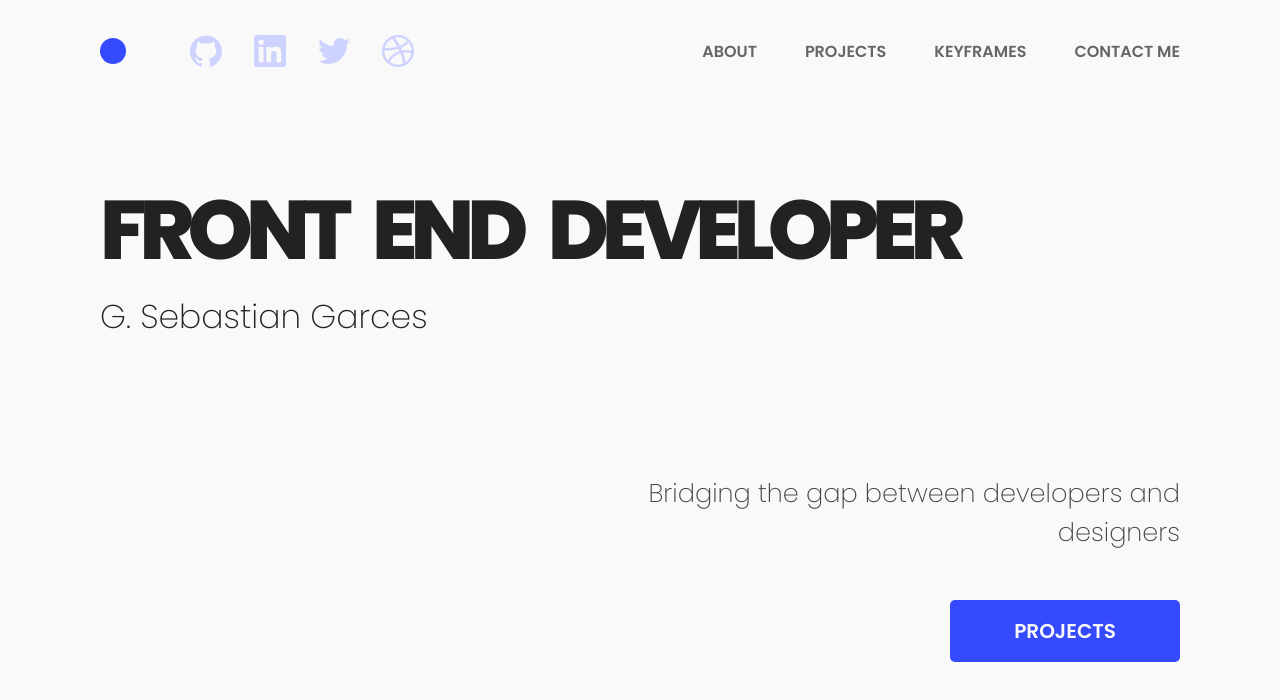
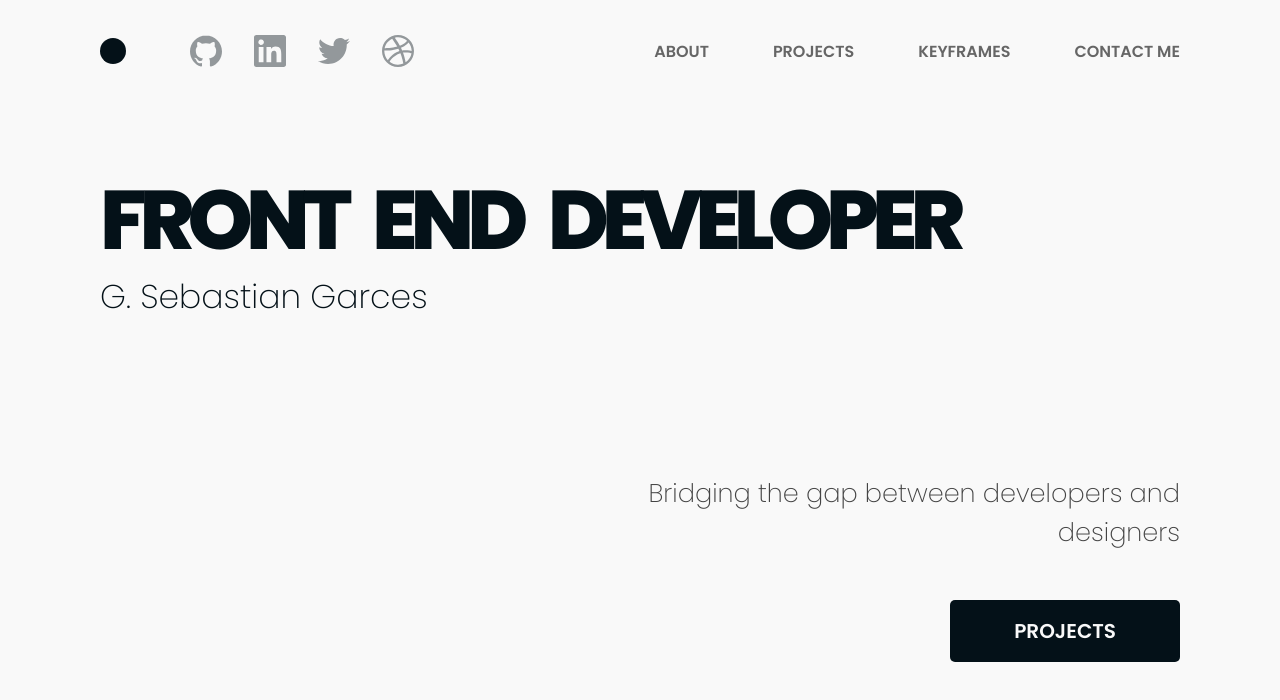
Before and after one commit to SebastianGarces/gsgarces, a Next.js app: page / in a window 1280 px wide. Shown: the top 700 px of the page. Built offline with nearby package versions, Linux system fonts and the light colour scheme.

Commit message:
changed primary colors

```diff
--- a/src/components/common/TopNav.jsx
+++ b/src/components/common/TopNav.jsx
@@ -114,17 +114,17 @@ const Socials = styled.div`
 `
 
 const Links = styled.div`
-	display: flex;
+	display: none;
 	align-items: center;
 	margin-left: auto;
 
 	a {
-		margin-left: 3rem;
+		margin-left: 4rem;
 		text-transform: uppercase;
 	}
 
-	@media (max-width: 1200px) {
-		display: none;
+	@media (min-width: 1200px) {
+		display: flex;
 	}
 `
 
@@ -138,7 +138,7 @@ const MenuIconWrapper = styled.div`
 	margin-left: auto;
 	cursor: pointer;
 
-	@media (min-width: 1201px) {
+	@media (min-width: 1200px) {
 		display: none;
 	}
 `
--- a/src/components/icons/Dribbble.jsx
+++ b/src/components/icons/Dribbble.jsx
@@ -8,7 +8,7 @@ export const Dribbble = () => (
 	>
 		<path
 			d="M16 32C7.183 32 0 24.817 0 16C0 7.183 7.183 0 16 0C24.817 0 32 7.183 32 16C32 24.817 24.817 32 16 32ZM29.495 18.188C29.027 18.041 25.266 16.917 20.979 17.604C22.766 22.516 23.495 26.516 23.636 27.349C25.1863 26.3029 26.5059 24.9504 27.5136 23.3749C28.5212 21.7993 29.1956 20.0341 29.495 18.188ZM21.339 28.599C21.136 27.402 20.339 23.224 18.422 18.24L18.334 18.265C10.615 20.953 7.855 26.302 7.615 26.802C10.0075 28.6766 12.9606 29.6927 16 29.687C17.891 29.687 19.693 29.302 21.333 28.603L21.339 28.599ZM5.849 25.161C6.156 24.625 9.906 18.421 16.958 16.14C17.135 16.079 17.317 16.027 17.494 15.979C17.1472 15.1959 16.7774 14.4233 16.385 13.662C9.562 15.698 2.942 15.615 2.344 15.599L2.339 16.016C2.339 19.527 3.667 22.735 5.85 25.156L5.849 25.161ZM2.62 13.219C3.235 13.23 8.864 13.255 15.255 11.558C13.7083 8.83381 12.0169 6.19437 10.188 3.651C8.27459 4.55355 6.59585 5.88639 5.28298 7.54534C3.97012 9.20429 3.05871 11.1444 2.62 13.214V13.219ZM12.803 2.735C13.178 3.246 15.662 6.62 17.896 10.735C22.755 8.918 24.817 6.151 25.063 5.803C22.5696 3.57694 19.3425 2.34919 16 2.355C14.923 2.35311 13.8496 2.48069 12.803 2.735ZM26.579 7.38C26.292 7.765 24 10.703 18.948 12.765C19.265 13.421 19.573 14.078 19.855 14.749C19.964 14.989 20.052 15.229 20.146 15.453C24.694 14.88 29.214 15.802 29.667 15.896C29.6475 12.7898 28.5604 9.78475 26.588 7.385L26.579 7.38Z"
-			fill="#CDD2FE"
+			fill="#93989B"
 		/>
 	</svg>
 )
--- a/src/components/icons/Github.jsx
+++ b/src/components/icons/Github.jsx
@@ -8,7 +8,7 @@ export const Github = () => (
 	>
 		<path
 			d="M16 0.396C7.161 0.396 0 7.563 0 16.396C0 23.469 4.584 29.464 10.937 31.579C11.74 31.73 12.03 31.235 12.03 30.807C12.03 30.427 12.021 29.422 12.015 28.088C7.562 29.052 6.624 25.937 6.624 25.937C5.895 24.093 4.843 23.598 4.843 23.598C3.395 22.609 4.958 22.63 4.958 22.63C6.562 22.739 7.406 24.275 7.406 24.275C8.833 26.723 11.15 26.015 12.067 25.603C12.207 24.572 12.624 23.863 13.078 23.468C9.526 23.067 5.791 21.692 5.791 15.561C5.791 13.81 6.411 12.384 7.436 11.264C7.259 10.863 6.717 9.233 7.577 7.029C7.577 7.029 8.916 6.602 11.977 8.67C13.2809 8.31536 14.6257 8.13348 15.977 8.129C17.337 8.138 18.696 8.316 19.977 8.67C23.02 6.602 24.358 7.029 24.358 7.029C25.217 9.233 24.675 10.862 24.519 11.264C25.534 12.384 26.154 13.811 26.154 15.561C26.154 21.706 22.414 23.061 18.858 23.452C19.414 23.931 19.935 24.916 19.935 26.411C19.935 28.551 19.915 30.275 19.915 30.796C19.915 31.212 20.195 31.712 21.019 31.551C27.419 29.458 31.998 23.458 31.998 16.395C31.998 7.562 24.837 0.395 15.998 0.395L16 0.396Z"
-			fill="#CDD2FE"
+			fill="#93989B"
 		/>
 	</svg>
 )
--- a/src/components/icons/HamburgerMenu.jsx
+++ b/src/components/icons/HamburgerMenu.jsx
@@ -8,7 +8,7 @@ export const HamburgerMenu = () => (
 	>
 		<path
 			d="M16.25 22.5H25M5 7.5H25H5ZM5 15H25H5Z"
-			stroke="#222222"
+			stroke="#93989B"
 			strokeWidth="3"
 			strokeLinecap="round"
 			strokeLinejoin="round"
--- a/src/components/icons/Linkedin.jsx
+++ b/src/components/icons/Linkedin.jsx
@@ -9,7 +9,7 @@ export const Linkedin = () => (
 		<g clipPath="url(#clip0)">
 			<path
 				d="M27.26 27.271H22.527V19.844C22.527 18.073 22.49 15.797 20.052 15.797C17.584 15.797 17.208 17.718 17.208 19.713V27.27H12.469V11.999H17.021V14.082H17.082C17.718 12.879 19.265 11.614 21.573 11.614C26.374 11.614 27.265 14.775 27.265 18.885V27.27L27.26 27.271ZM7.115 9.912C6.75327 9.91213 6.39508 9.8409 6.06093 9.70238C5.72677 9.56387 5.42323 9.36079 5.16769 9.10478C4.91214 8.84877 4.70961 8.54486 4.5717 8.21045C4.43379 7.87605 4.36321 7.51772 4.364 7.156C4.36459 6.61155 4.52661 6.0795 4.82956 5.62713C5.13251 5.17475 5.5628 4.82236 6.06601 4.61451C6.56923 4.40666 7.12277 4.35269 7.65666 4.45941C8.19054 4.56614 8.6808 4.82877 9.06543 5.2141C9.45006 5.59944 9.71181 6.09017 9.81756 6.62425C9.92332 7.15833 9.86834 7.71177 9.65958 8.21461C9.45082 8.71744 9.09764 9.14709 8.64472 9.44922C8.19179 9.75135 7.65945 9.91239 7.115 9.912ZM9.489 27.271H4.74V12H9.489V27.271ZM29.636 0H2.36C1.057 0 0 1.031 0 2.307V29.694C0 30.97 1.057 32.001 2.36 32.001H29.631C30.932 32.001 32 30.97 32 29.694V2.307C32 1.031 30.932 0 29.631 0H29.636Z"
-				fill="#CDD2FE"
+				fill="#93989B"
 			/>
 		</g>
 		<defs>
--- a/src/components/icons/LogoMark.jsx
+++ b/src/components/icons/LogoMark.jsx
@@ -6,6 +6,6 @@ export const LogoMark = () => (
 		fill="none"
 		xmlns="http://www.w3.org/2000/svg"
 	>
-		<circle cx="13" cy="13" r="13" fill="#364AFD" />
+		<circle cx="13" cy="13" r="13" fill="#041118" />
 	</svg>
 )
--- a/src/components/icons/Twitter.jsx
+++ b/src/components/icons/Twitter.jsx
@@ -9,7 +9,7 @@ export const Twitter = () => (
 		<g clipPath="url(#clip0)">
 			<path
 				d="M31.937 6.093C30.7393 6.61951 29.4708 6.96722 28.172 7.125C29.5411 6.3033 30.566 5.01334 31.057 3.494C29.7621 4.245 28.3527 4.77842 26.885 5.073C25.898 4.01846 24.5906 3.31912 23.1656 3.0835C21.7406 2.84787 20.2777 3.08913 19.0038 3.76983C17.7299 4.45054 16.7163 5.53264 16.1202 6.84825C15.5241 8.16386 15.3789 9.63942 15.707 11.046C10.254 10.791 5.42 8.171 2.187 4.213C1.59848 5.21388 1.29068 6.35492 1.296 7.516C1.2952 8.59536 1.56095 9.65822 2.06964 10.6102C2.57834 11.5622 3.31424 12.3738 4.212 12.973C3.17163 12.9416 2.15391 12.6614 1.244 12.156V12.235C1.24368 13.75 1.76721 15.2186 2.72586 16.3917C3.6845 17.5649 5.01929 18.3705 6.504 18.672C5.9416 18.8223 5.36213 18.8992 4.78 18.901C4.359 18.901 3.957 18.86 3.556 18.786C3.97853 20.0897 4.79701 21.2293 5.89751 22.0461C6.99801 22.8628 8.32578 23.3162 9.696 23.343C7.37441 25.1611 4.50979 26.1475 1.561 26.144C1.03871 26.1461 0.516762 26.1167 -0.0019989 26.056C3.00609 27.9835 6.50437 29.0067 10.077 29.004C22.144 29.004 28.738 19.009 28.738 10.353C28.738 10.077 28.738 9.796 28.717 9.514C30.0069 8.58955 31.1185 7.43895 31.998 6.118L31.937 6.093Z"
-				fill="#CDD2FE"
+				fill="#93989B"
 			/>
 		</g>
 		<defs>
--- a/src/pages/index.jsx
+++ b/src/pages/index.jsx
@@ -87,6 +87,7 @@ const Heading = styled(motion.h1)`
 	letter-spacing: -0.085em;
 	text-transform: uppercase;
 	z-index: 5;
+	line-height: 1.25;
 
 	@media (max-width: 1500px) {
 		font-size: 98px;
@@ -132,12 +133,12 @@ const SubHeading = styled(motion.h2)`
 	position: relative;
 	width: fit-content;
 	font-weight: 200;
-	font-size: 48px;
+	font-size: 64px;
 
 	color: ${colors('text.primary')};
 
 	@media (max-width: 1500px) {
-		font-size: 48px;
+		font-size: 64px;
 	}
 
 	@media (max-width: 1350px) {
@@ -153,14 +154,14 @@ const SubHeading = styled(motion.h2)`
 	}
 
 	@media (max-width: 530px) {
-		font-size: 28px;
+		font-size: 30px;
 	}
 
-	@supports (font-size: clamp(33px, 2.5vw, 48px)) {
-		font-size: clamp(33px, 2.5vw, 48px);
+	@supports (font-size: clamp(33px, 2.5vw, 64px)) {
+		font-size: clamp(33px, 2.5vw, 64px);
 
 		@media (max-width: 1024px) {
-			font-size: clamp(28px, 4.5vw, 38px);
+			font-size: clamp(30px, 4.5vw, 38px);
 		}
 	}
 `
@@ -218,7 +219,7 @@ const AccentSquare = styled.div`
 
 		h2 {
 			color: ${colors('text.primary_lightest')};
-			font-size: clamp(18px, 3vw, 30px);
+			font-size: clamp(24px, 3vw, 30px);
 			margin-bottom: 2rem;
 			text-align: start;
 		}
--- a/src/styles/theme.js
+++ b/src/styles/theme.js
@@ -1,9 +1,9 @@
 const theme = {
 	colors: {
 		main: {
-			primary: '#364AFD',
-			hover: '#031CFC',
-			light: '#CDD2FE',
+			primary: '#041118',
+			hover: '#333E43',
+			light: '#93989B',
 		},
 		bg: {
 			primary: '#F9F9F9',
@@ -11,7 +11,7 @@ const theme = {
 			border: 'rgba(247, 247, 247, 0.4)',
 		},
 		text: {
-			primary: '#222',
+			primary: '#041118',
 			primary_lighter: '#444',
 			primary_lightest: '#666',
 			white: '#F9F9F9',
```
